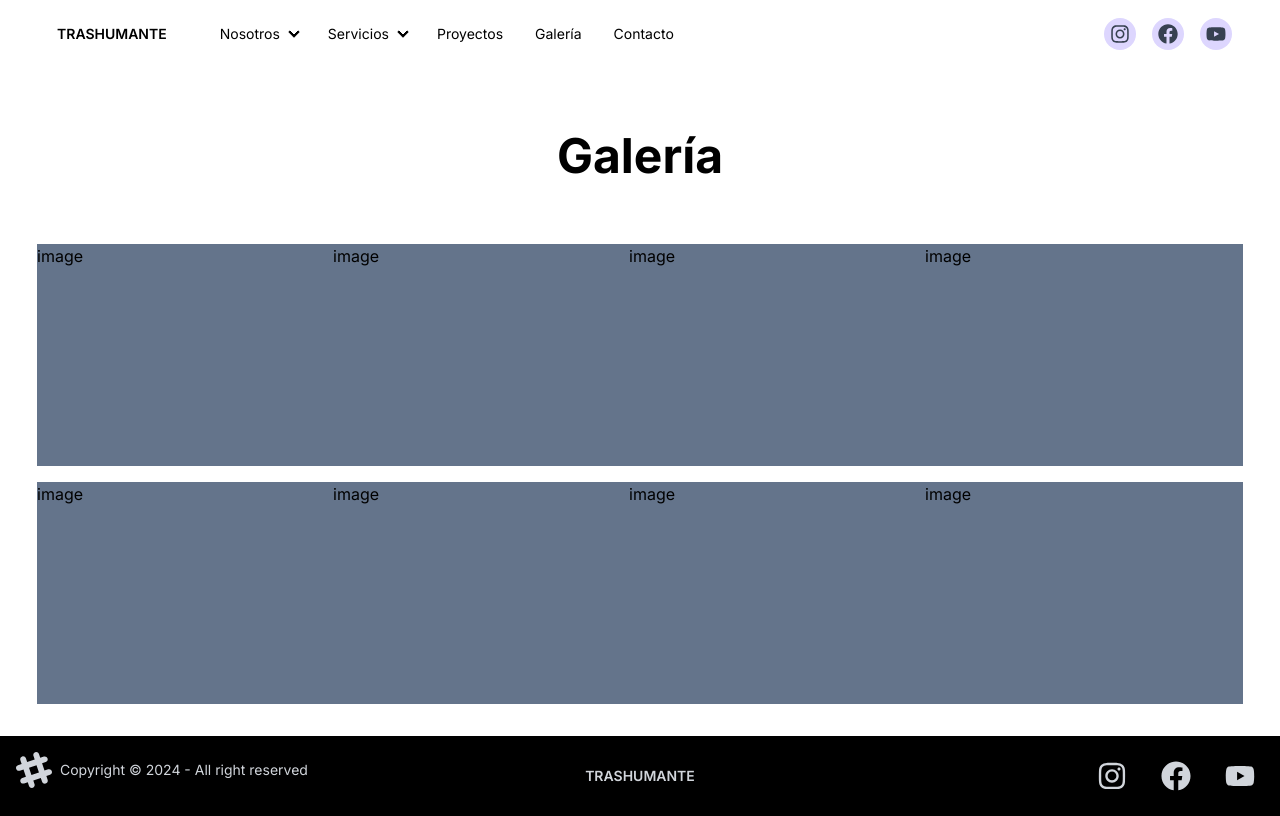
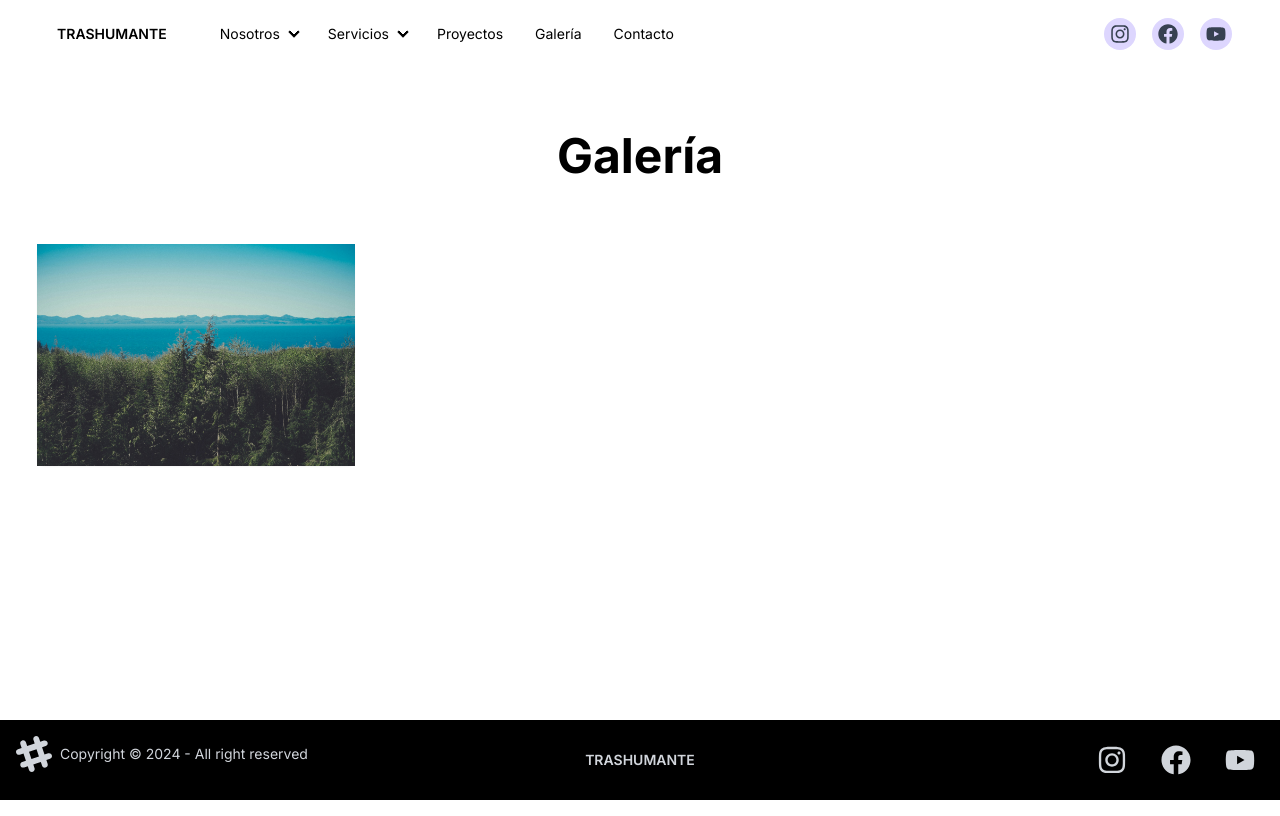
Before and after one commit to CatalinaScheleff/Trashumante-Project, a Next.js app: page /galeria in a window 1280 px wide. Built offline with nearby package versions, Linux system fonts and the light colour scheme.

Commit message:
Modal galeria

```diff
--- a/src/app/galeria/page.jsx
+++ b/src/app/galeria/page.jsx
@@ -1,7 +1,9 @@
+'use client'
+import { Modal } from "@/components/Modal";
 import Image from "next/image";
 import Link from "next/link";
 
-const Proyectos = () => {
+const Galeria = () => {
   return (
     <main className="mx-12">
       <div className="px-5 text-center mt-16">
@@ -10,21 +12,8 @@ const Proyectos = () => {
 
       <div className="grid grid-cols-4 gap-y-4 place-items-center">
 
-        <div className="col bg-slate-500 h-[222px] w-[318px]">image</div>
+<Modal/>
 
-        <div className="col bg-slate-500 h-[222px] w-[318px]">image</div>
-
-        <div className="col bg-slate-500 h-[222px] w-[318px]">image</div>
-
-        <div className="col bg-slate-500 h-[222px] w-[318px]">image</div>
-
-        <div className="col bg-slate-500 h-[222px] w-[318px]">image</div>
-
-        <div className="col bg-slate-500 h-[222px] w-[318px]">image</div>
-
-        <div className="col bg-slate-500 h-[222px] w-[318px]">image</div>
-
-        <div className="col bg-slate-500 h-[222px] w-[318px]">image</div>
 
       </div>
 
@@ -33,4 +22,4 @@ const Proyectos = () => {
   );
 };
 
-export default Proyectos;
+export default Galeria;
--- /dev/null
+++ b/src/components/Modal.jsx
@@ -0,0 +1,36 @@
+import Image from 'next/image';
+import Link from 'next/link';
+import PropTypes from 'prop-types';
+
+export function Modal({ imgUrl, nombre, descripcion, url }) {
+    return (<>
+
+        <div className="col relative bg-slate-500 h-[222px] w-[318px] btn border-none"
+        onClick={()=>document.getElementById('my_modal_2').showModal()}>
+          <Image src={'/1.jpg'} alt="" layout="fill" className="object-cover"/>
+        </div>
+
+<dialog id="my_modal_2" className="modal border-none shadow-none">
+  <div className="modal-box grid border-none shadow-none place-items-center max-h-4xl max-w-4xl rounded-none p-0">
+  <Image src={'/1.jpg'} alt="" width={2000} height={2000}/>
+    <Link href={'/equipo/bayronespinoza'} className='outline-none'>
+  <div className='bg-white p-2 rounded-b-lg font-bold hover:text-violet-600'>
+<h1>Isham Kamil</h1>
+  </div>
+    </Link>
+
+  </div>
+  <form method="dialog" className="modal-backdrop border-none">
+    <button>close</button>
+  </form>
+</dialog>
+    </>
+    );
+  }
+
+  Modal.propTypes = {
+    imgUrl: PropTypes.string.isRequired,
+    nombre: PropTypes.string.isRequired,
+    descripcion: PropTypes.string.isRequired,
+    url: PropTypes.string.isRequired,
+  };
```
Also changed, not shown: public/1.jpg (added).
